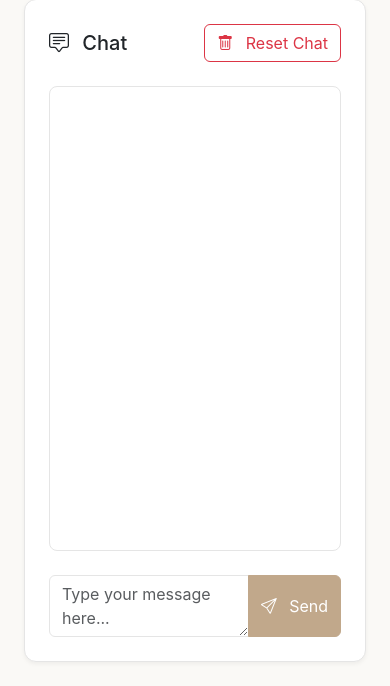
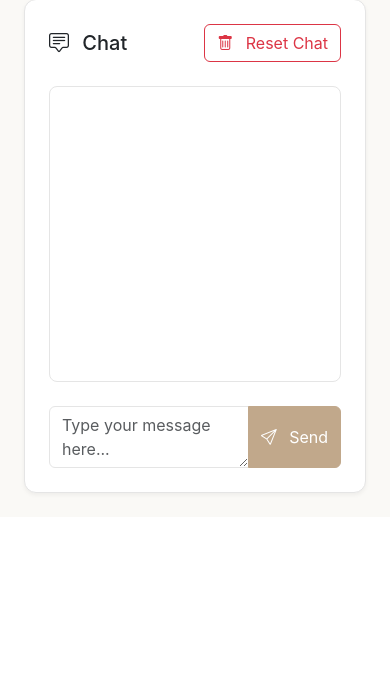
Before and after one commit to dharmautomo/Knowledge-Base-AI-Chat, a Flask app: page / in a window 390 px wide. Shown: the part 752-1438 px from the top of the page. After the commit the page ends 1248 px from the top, so only its background shows below. Run offline with Flask 3, Linux system fonts and the light colour scheme; the visitor is signed in with stand-in values (Sample User, id 1); data that the repository does not hold is empty; some libraries are stand-ins or nearby versions.

Commit message:
Agent query: I've adjusted both the Chat section and Upload Document section to 50vh height. Could you verify if both sections now have equal heights and are properly displayed on your screen?
Adjust chat container height to 50vh and adjust responsive heights.

Screenshot: https://storage.googleapis.com/screenshot-production-us-central1/b867650d-5460-44fc-a837-1c82e49166ca/62f8f646-3cbb-47ee-b890-f67d9db33051.jpg

```diff
--- a/static/css/custom.css
+++ b/static/css/custom.css
@@ -48,7 +48,7 @@ h1 {
 .chat-container {
     background: white;
     border: 1px solid var(--border-color);
-    height: 70vh; /* Increased to match Upload Document section */
+    height: 50vh; /* Adjusted to match Upload Document section */
     overflow-y: auto;
     border-radius: 0.5rem;
     padding: 1.5rem;
@@ -445,13 +445,11 @@ h1 {
 /* Responsive adjustments */
 @media (max-width: 991.98px) {
     .chat-container {
-        height: 55vh;
+        height: 35vh;
     }
-
     .upload-zone {
         height: 35vh;
     }
-
     .files-list {
         max-height: 15vh;
     }
```
